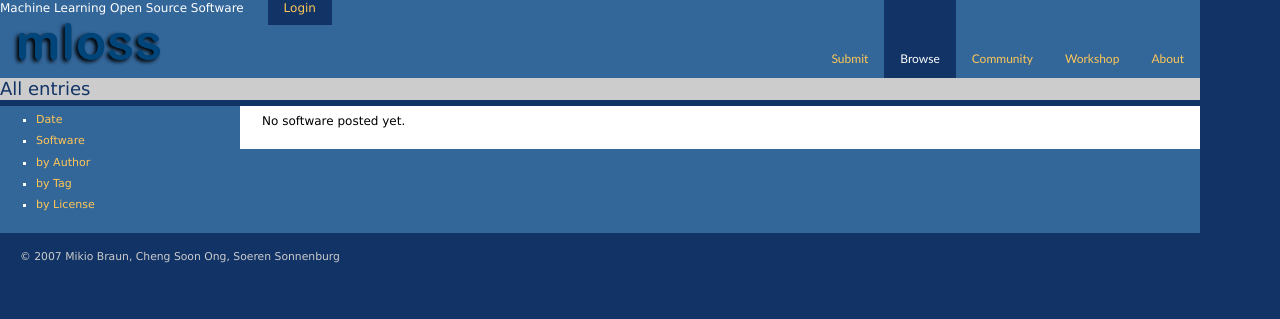
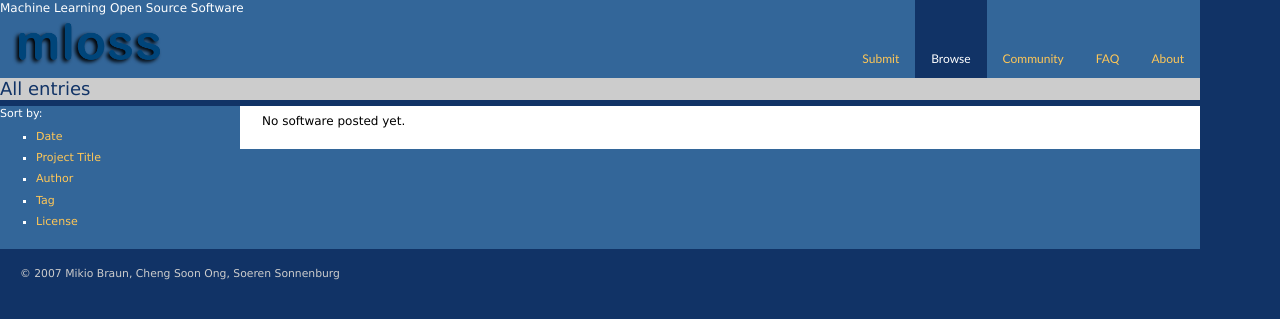
Before and after one commit to open-machine-learning/mloss, a Django app: template templates/software_list.html in a window 1280 px wide. Shown: the top 319 px of the page. Run offline with Django 3.2, Linux system fonts and the light colour scheme; the template is opened without the code that fills it, so the values that code supplies are empty.

Commit message:
tidied up style sheet, changed top level menu to remove workshop and replace with FAQ

```diff
--- a/djangoforum/templates/forum_base.html
+++ b/djangoforum/templates/forum_base.html
@@ -2,9 +2,9 @@
 
 {% block sectionid %}community{% endblock %}
 
-{% block title %}Community{% endblock %}
+{% block title %}Discussion Forum{% endblock %}
 
-{% block billboard %}Community{% endblock %}
+{% block billboard %}Discussion Forum{% endblock %}
 
 {% block content %}
 <div id='djangoForumBreadcrumbs'><a href='/'>Home</a> &raquo; <a href='/community/'>Forums</a>
--- a/media/css/base.css
+++ b/media/css/base.css
@@ -35,7 +35,7 @@ a:hover { color:#ffe761; }
 #nav-global li { display:block; float:left; list-style-type:none; margin:0; padding:0; }
 #nav-global a { display:block; float:left; padding:5em 16px 10px 16px; background:#336699; }
 #nav-global a:hover { color:#113366; background:#CCCCCC; }
-#news #nav-news a, #browse #nav-browse a, #submit #nav-submit a, #community #nav-community a, #Workshop #nav-workshop a, #links #nav-links a, #faq #nav-faq a, #About mloss.org #nav-about a { color:white; background:#113366 bottom repeat-x; }
+#news #nav-news a, #browse #nav-browse a, #submit #nav-submit a, #community #nav-community a, #Workshop #nav-workshop a, #links #nav-links a, #faq #nav-faq a, #About #nav-about a { color:white; background:#113366 bottom repeat-x; }
 
 /* COLUMNS */
 
--- a/templates/base.html
+++ b/templates/base.html
@@ -31,6 +31,7 @@
 	<h1 id="logo"><a href="/">
 	    <img src="/media/images/mloss.png" alt="mloss" width="180px"/></a></h1>
 	<div id="name">Machine Learning Open Source Software</div>
+	<!-- Hide login and logout
 	<div id="accounts">
 	  {% if user.is_authenticated %}
 	  <a href="/accounts/logout">Logout</a>
@@ -38,14 +39,15 @@
 	  <a href="/accounts/login">Login</a>
 	  {% endif %}
 	</div>
+	-->
 	<ul id="nav-global">
 		<!--<li id="nav-news"><a href="/news/">News</a></li>-->
 	  <li id="nav-submit"><a href="/submit/">Submit</a></li>
 	  <li id="nav-browse"><a href="/browse/">Browse</a></li>
 	  <li id="nav-community"><a href="/community/">Community</a></li>
-	  <li id="nav-workshop"><a href="/workshop/">Workshop</a></li>
+	  <!--<li id="nav-workshop"><a href="/workshop/">Workshop</a></li>-->
 	  <!--<li id="nav-links"><a href="/links/">External Links</a></li>-->
-	  <!--<li id="nav-faq"><a href="/faq/">FAQ</a></li>-->
+	  <li id="nav-faq"><a href="/faq/">FAQ</a></li>
 	  <li id="nav-about"><a href="/about/">About</a></li>
 	</ul>
       </div>
--- a/templates/software_list.html
+++ b/templates/software_list.html
@@ -36,11 +36,12 @@
 {% endblock %}
 
 {% block content-related %}
+Sort by:
 <ul>
-	<li><a href="/browse/date/">Date</a></li>
-	<li><a href="/browse/software/">Software</a></li>
-	<li><a href="/browse/author/">by Author</a></li>
-	<li><a href="/browse/tags/">by Tag</a></li>
-	<li><a href="/browse/license/">by License</a></li>
+    <li><a href="/browse/date/">Date</a></li>
+    <li><a href="/browse/software/">Project Title</a></li>
+    <li><a href="/browse/author/">Author</a></li>
+    <li><a href="/browse/tags/">Tag</a></li>
+    <li><a href="/browse/license/">License</a></li>
 </ul>
 {% endblock %}
--- a/urls.py
+++ b/urls.py
@@ -16,7 +16,7 @@ urlpatterns = patterns('',
     (r'^community/', include('djangoforum.urls')),
 
     # Display News and FAQ- simplest possible dynamic page
-    (r'^news/', 'forshow.views.newsindex'),
+    #(r'^news/', 'forshow.views.newsindex'),
     (r'^faq/', 'forshow.views.faqindex'),
 
     # redirect the root to news
```
Also changed, not shown: djangoforum/templates/djangoforum/forum_list.html (+1 -7 lines), mloss.db.
